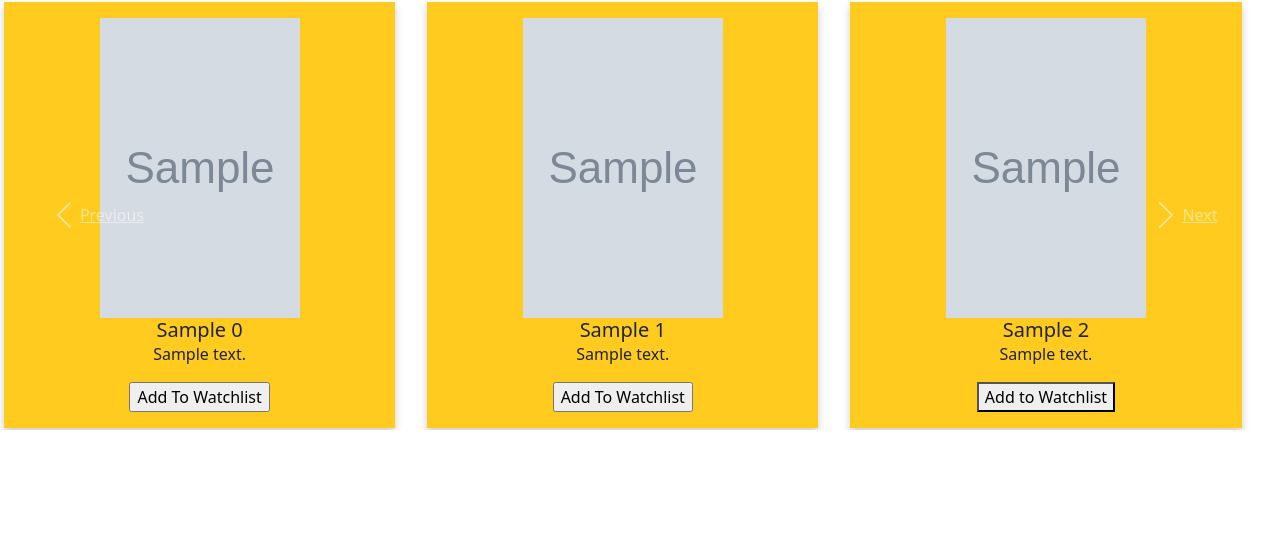
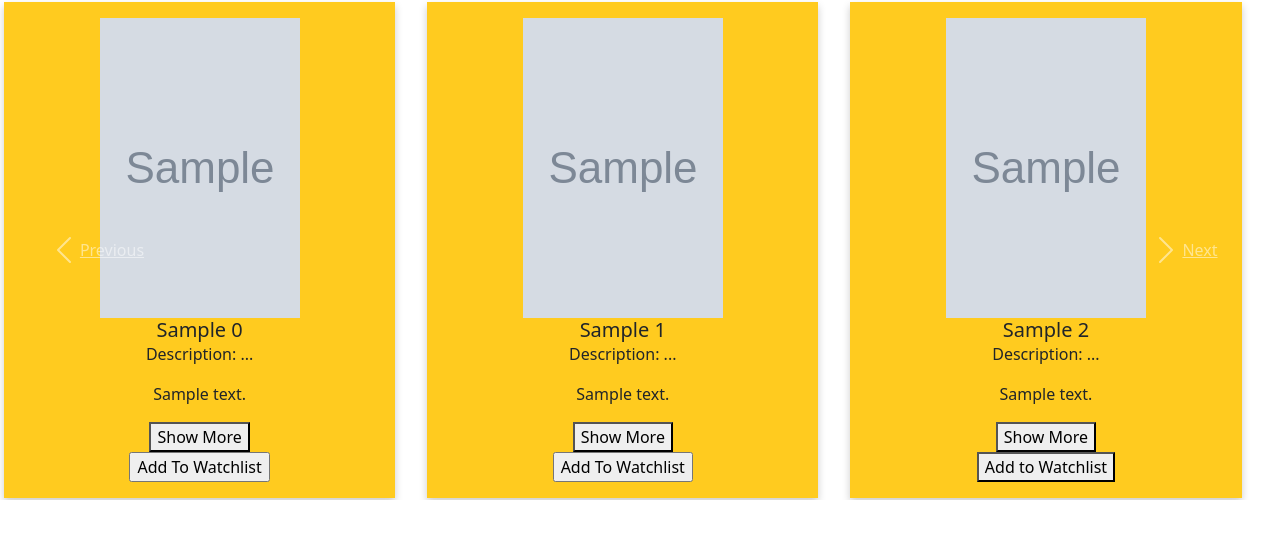
Before and after one commit to Coby-Do/Movie-Web-Application, a Django app: template theatrelob/home/templates/home/index.html in a window 1280 px wide. Shown: the part 56-595 px from the top of the page. Run offline with Django 4.2, Linux system fonts and the light colour scheme; the template is opened without the code that fills it: most values are stand-ins (such as "Sample title", 1, 10 or a date in 2020); grey boxes marked "Sample" are stand-in pictures; some libraries are stand-ins or nearby versions.

Commit message:
ShowMore-ShowLess

```diff
--- a/theatrelob/home/templates/home/index.html
+++ b/theatrelob/home/templates/home/index.html
@@ -64,7 +64,10 @@
                 height="300"
               />
               <h5 class="card-title">{{ movies.0.0.title }}</h5>
-              <p class="card-text">{{ movies.0.0.description }}</p>
+              <p> Description:
+                  <span id="point">...</span>
+                  <span id="moreDescription"> <p class="card-text">{{ movies.0.0.description }}</span> </p>
+                  <button onclick="toggleDescription()" id="DesButton"> Show More </button>
               <form method="post" action="{% url 'add_to_watchlist' %}">
                 {% csrf_token %}
                 <input type="hidden" name="movie_id" value="{{ movies.0.0.tmdb_id }}">
@@ -80,7 +83,10 @@
                 height="300"
               />
               <h5 class="card-title">{{ movies.0.1.title }}</h5>
-              <p class="card-text">{{ movies.0.1.description }}</p>
+              <p> Description:
+                <span id="point">...</span>
+                <span id="moreDescription"> <p class="card-text">{{ movies.0.1.description }}</span> </p>
+                <button onclick="toggleDescription()" id="DesButton"> Show More </button>
               <form method="post" action="{% url 'add_to_watchlist' %}">
                 {% csrf_token %}
                 <input type="hidden" name="movie_id" value="{{ movies.0.1.tmdb_id }}">
@@ -96,7 +102,10 @@
                 height="300"
               />
               <h5 class="card-title">{{ movies.0.2.title }}</h5>
-              <p class="card-text">{{ movies.0.2.description }}</p>
+              <p> Description:
+                <span id="point">...</span>
+                <span id="moreDescription"> <p class="card-text">{{ movies.0.2.description }}</span> </p>
+                <button onclick="toggleDescription()" id="DesButton"> Show More </button>
                 {% if user.is_authenticated %}
                 <form method="post" action="{% url 'add_to_watchlist' %}">
                   {% csrf_token %}
@@ -123,7 +132,10 @@
                 height="300"
               />
               <h5 class="card-title">{{ movie.title }}</h5>
-              <p class="card-text">{{ movie.description }}</p>
+              <p> Description:
+                <span id="point">...</span>
+                <span id="moreDescription"> <p class="card-text">{{ movies.description }}</span> </p>
+                <button onclick="toggleDescription()" id="DesButton"> Show More </button>
               <form method="post" action="{% url 'add_to_watchlist' %}">
                 {% csrf_token %}
                 <input type="hidden" name="movie_id" value="{{ movie.tmdb_id }}">
@@ -164,7 +176,54 @@
     {% endif %}
 
 
+    <script>
+      function toggleDescription() {
 
+          // Get all the elements from the page
+          var points =
+              document.getElementById("points");
+
+          var showMoreDesc =
+              document.getElementById("moreDescription");
+
+          var buttonDes =
+              document.getElementById("DesButton");
+
+          // If the display property of the dots
+          // to be displayed is already set to
+          // 'none' (that is hidden) then this
+          // section of code triggers
+          if (points.style.display === "none") {
+
+              // Hide the text between the span
+              // elements
+              showMoreDesc.style.display = "none";
+
+              // Show the dots after the text
+              points.style.display = "inline";
+
+              // Change the text on button to
+              // 'Show More'
+              buttonDes.innerHTML = "Show More";
+          }
+
+          // If the hidden portion is revealed,
+          // we will change it back to be hidden
+          else {
+
+              // Show the text between the
+              // span elements
+              showMoreDesc.style.display = "inline";
+
+              // Hide the dots after the text
+              points.style.display = "none";
+
+              // Change the text on button
+              // to 'Show Less'
+              buttonDes.innerHTML = "Show Less";
+          }
+      }
+  </script>
 
     <!-- Optional JavaScript -->
     <!-- jQuery first, then Popper.js, then Bootstrap JS -->
```
